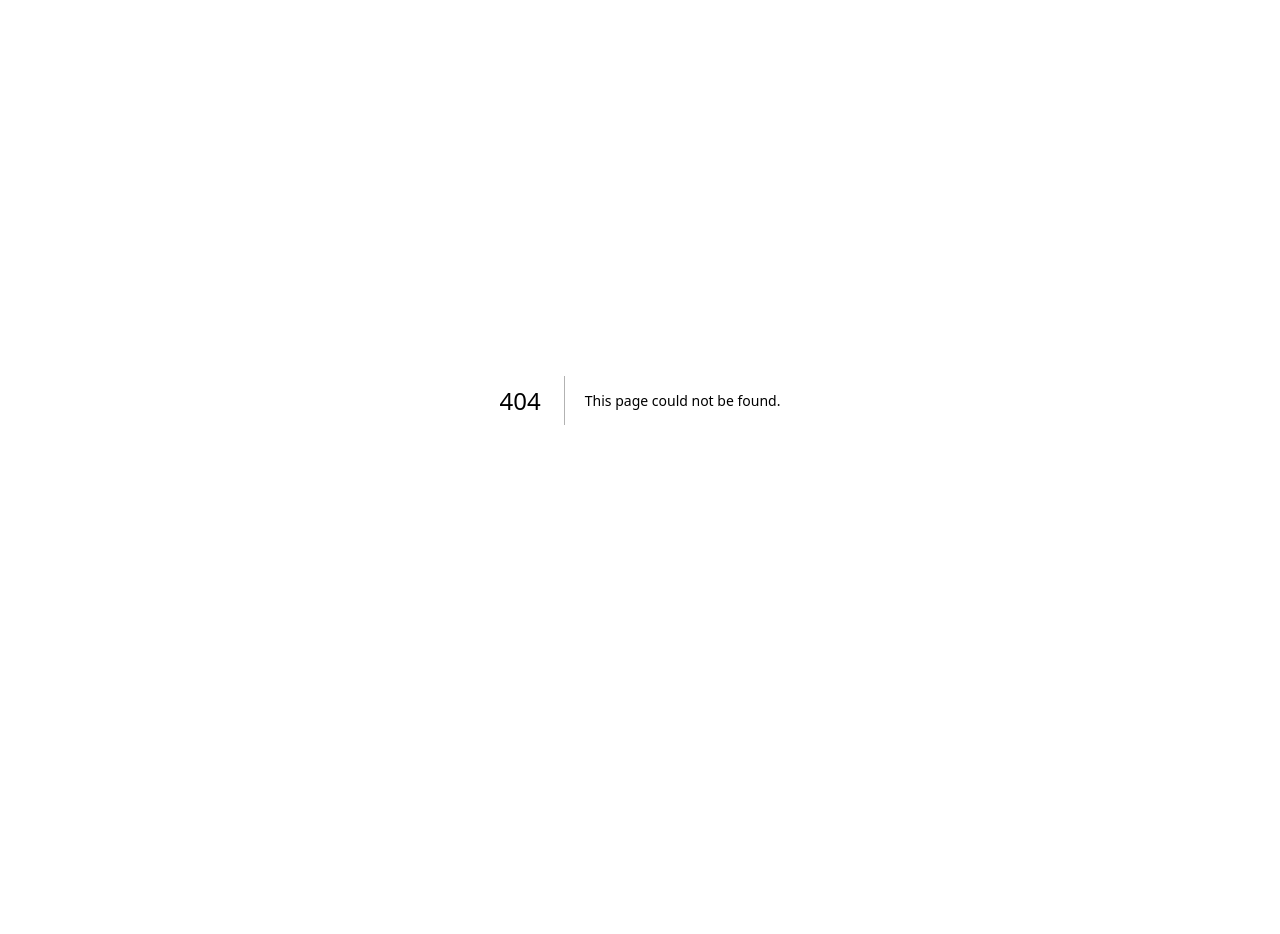
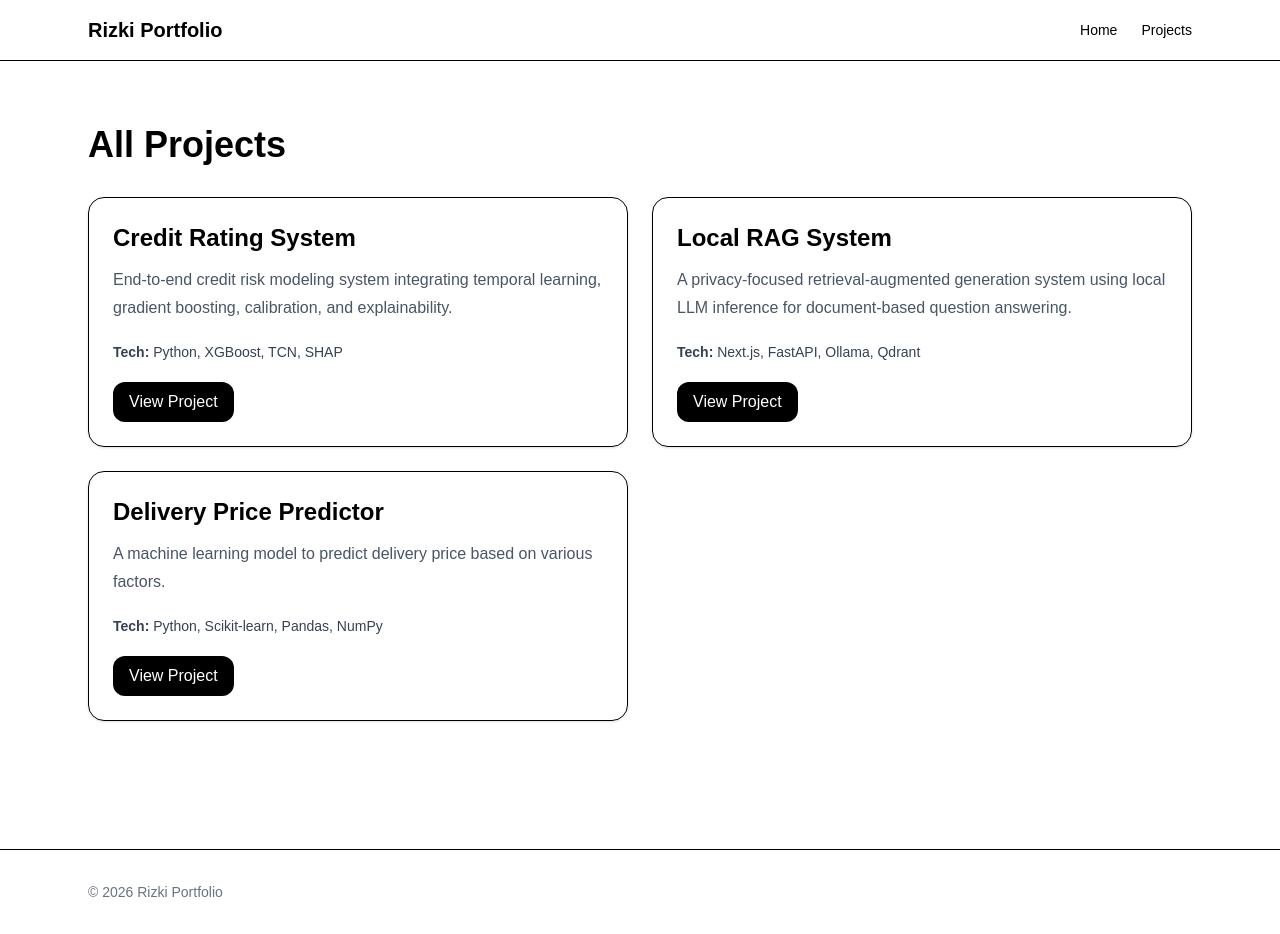
Before and after one commit to heyitzrizki/rizki-portfolio, a Next.js app: page /projects in a window 1280 px wide. Before the commit this address had no page. Before the commit the page ends 800 px from the top, so only its background shows below. Built offline with nearby package versions, Linux system fonts and the light colour scheme.

Commit message:
update portfolio

```diff
--- a/app/page.js
+++ b/app/page.js
@@ -6,7 +6,7 @@ import Footer from "../components/Footer";
 import projects from "../data/projects";
 
 export default function Home() {
-  const featuredProjects = projects.slice(0, 2);
+  const featuredProjects = projects.slice(0, 3);
 
   return (
     <main className="min-h-screen bg-white text-black">
--- /dev/null
+++ b/app/projects/page.js
@@ -0,0 +1,21 @@
+import Navbar from "../../components/Navbar";
+import Footer from "../../components/Footer";
+import ProjectCard from "../../components/ProjectCard";
+import projects from "../../data/projects";
+
+export default function ProjectsPage() {
+  return (
+    <main className="min-h-screen bg-white text-black">
+      <Navbar />
+      <section className="max-w-6xl mx-auto px-6 py-16">
+        <h1 className="text-4xl font-bold mb-8">All Projects</h1>
+        <div className="grid md:grid-cols-2 gap-6">
+          {projects.map((project) => (
+            <ProjectCard key={project.slug} project={project} />
+          ))}
+        </div>
+      </section>
+      <Footer />
+    </main>
+  );
+}
```
